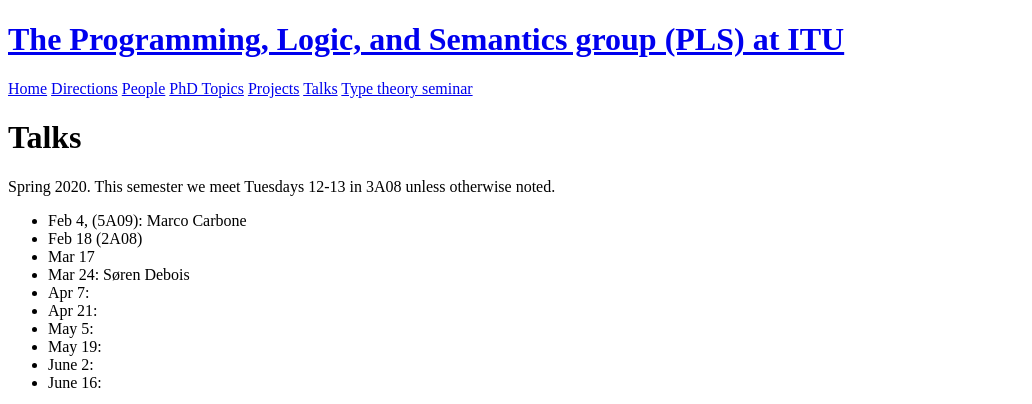
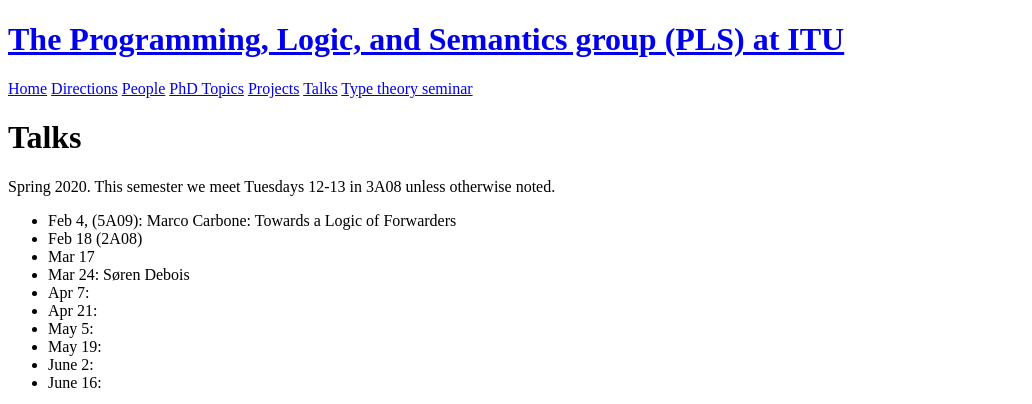
Before and after one commit to rmogelberg/pls.itu.dk, a Jekyll site: the page built from Talks.md, in a window 1280 px wide. Shown: the top 404 px of the page, without its empty margins (0-1032 px from the left). Built offline with Jekyll 4.4.1, drawn with Linux system fonts in a browser that asks for light colours.

Commit message:
Added Marco's talk

```diff
--- a/Talks.md
+++ b/Talks.md
@@ -6,7 +6,7 @@
 
 Spring 2020. This semester we meet Tuesdays 12-13 in 3A08 unless otherwise noted.
 
-- Feb 4, (5A09): Marco Carbone
+- Feb 4, (5A09): Marco Carbone: Towards a Logic of Forwarders
 - Feb 18 (2A08)
 - Mar 17
 - Mar 24: Søren Debois
```
